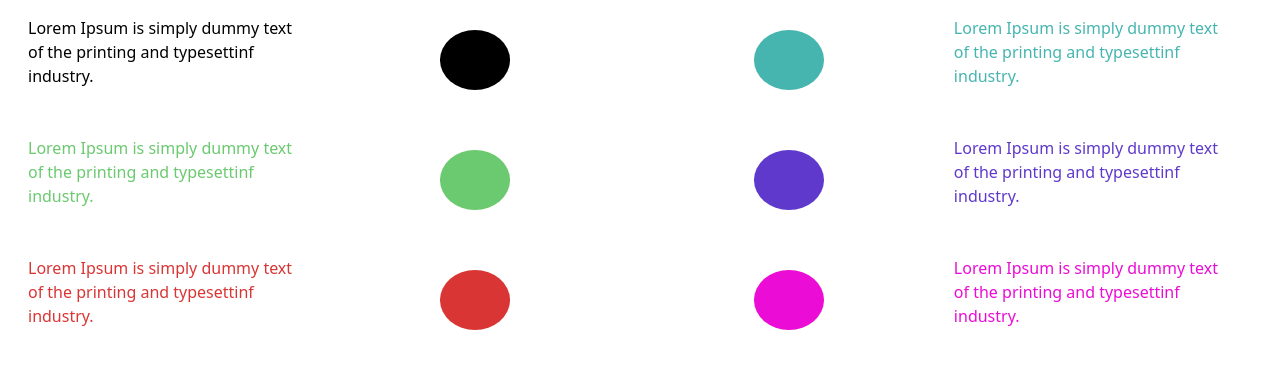
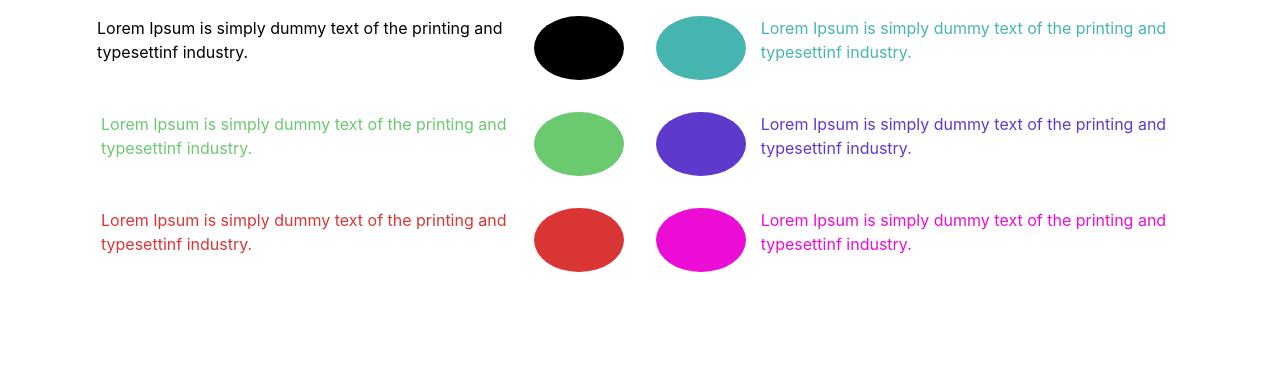
Before and after one commit to aracelyberrocal/maquetacion, a plain HTML site: page index.html in a window 1280 px wide. Drawn offline with nearby package versions, Linux system fonts and the light colour scheme.

Commit message:
otro intento

```diff
--- a/estilos.css
+++ b/estilos.css
@@ -1,6 +1,6 @@
 .circle {
-  width: 60px;
-  height: 60px;
+  width: 80%;
+  height: 100%;
 }
 .circle-1 {
   background-color: black;
--- a/index.html
+++ b/index.html
@@ -10,77 +10,66 @@ He utilizado bootstrap 5 -->
     <meta name="viewport" content="width=device-width, initial-scale=1.0">
     <title>Aracely Berrocal</title>
     <link rel="stylesheet" href="estilos.css">
-    <link href="https://cdn.jsdelivr.net/npm/bootstrap@5.0.0-beta2/dist/css/bootstrap.min.css" rel="stylesheet"
-        integrity="sha384-BmbxuPwQa2lc/FVzBcNJ7UAyJxM6wuqIj61tLrc4wSX0szH/Ev+nYRRuWlolflfl" crossorigin="anonymous">
+    <link rel="stylesheet" href="https://cdn.jsdelivr.net/npm/bootstrap@4.6.0/dist/css/bootstrap.min.css"
+        integrity="sha384-B0vP5xmATw1+K9KRQjQERJvTumQW0nPEzvF6L/Z6nronJ3oUOFUFpCjEUQouq2+l" crossorigin="anonymous">
 
 </head>
 
 <body>
-    <div class="container-fluid d-lg-flex flex-lg-row flex-lg-wrap ">
-        <div class="row p-3 d-flex align-items-center flex-lg-row-reverse  ">
-            <div class="col-3 d-flex justify-content-center col-lg-6 ">
-                <div class="circle circle-1 col-lg-3 rounded-circle">
+    <div class="container">
+        <div class="row d-flex  ">
+            <div class="col-12 p-3 d-flex justify-content-center align-items-center col-md-6 flex-md-row-reverse">
+                <div class="col-2 circle circle-1 m-1 rounded-circle col-md-2 ">
                 </div>
+                <p class=" col-10 parr-1 ">Lorem Ipsum is simply dummy text of the printing and typesettinf
+                    industry.</p>
             </div>
-            <div class="col-9 col-lg-6">
-                <p class="parr-1">Lorem Ipsum is simply dummy text of the printing and typesettinf industry.</p>
+            <div
+                class="col-12 p-3 d-flex flex-row-reverse justify-content-center align-items-center col-md-6 order-md-2">
+                <div class=" col-2 circle circle-2  rounded-circle col-md-2">
                 </div>
+                <p class="col-10 parr-2 ">Lorem Ipsum is simply dummy text of the printing and typesettinf
+                    industry.</p>
             </div>
-        <div class="row p-3 d-flex flex-row-reverse  align-items-center order-lg-2 ">
-            <div class="col-3 d-flex justify-content-center  col-lg-6 ">
-                <div class="circle circle-2 rounded-circle col-lg-3">
+            <div
+                class="col-12  p-3 d-flex justify-content-center align-items-center col-md-6 order-md-4 order-md-4 flex-md-row-reverse">
+                <div class="col-2 circle circle-3  rounded-circle col-md-2 ">
                 </div>
+                <p class=" col-10 parr-3 ">Lorem Ipsum is simply dummy text of the printing and typesettinf
+                    industry.</p>
             </div>
-            <div class="col-9  col-lg-6">
-                <p class="parr-2 ">Lorem Ipsum is simply dummy text of the printing and typesettinf industry.</p>
+            <div
+                class="col-12  p-3  d-flex flex-row-reverse justify-content-center align-items-center col-md-6 flex-md-row">
+                <div class="col-2 circle circle-4  rounded-circle col-md-2 ">
                 </div>
+                <p class="col-10 parr-4 ">Lorem Ipsum is simply dummy text of the printing and typesettinf
+                    industry.</p>
             </div>
-        <div class=" row p-3 d-flex align-items-center order-lg-4 flex-lg-row-reverse">
-            <div class="col-3 d-flex justify-content-center col-lg-6">
-                <div class="circle circle-3  rounded-circle col-lg-3">
+            <div class="col-12  p-3 d-flex justify-content-center align-items-center col-md-6 order-md-3">
+                <div class="col-2 circle circle-5  rounded-circle col-md-2">
                 </div>
+                <p class=" col-10 parr-5 ">Lorem Ipsum is simply dummy text of the printing and typesettinf
+                    industry.</p>
             </div>
-            <div class="col-9 col-lg-6">
-                <p class="parr-3">Lorem Ipsum is simply dummy text of the printing and typesettinf industry.</p>
+            <div
+                class="col-12  p-3 d-flex flex-row-reverse justify-content-center align-items-center col-md-6 order-md-5 flex-md-row">
+                <div class="col-2 circle circle-6  rounded-circle col-md-2">
                 </div>
-        </div>
-        <div class="row p-3 d-flex flex-row-reverse align-items-center flex-lg-row">
-            <div class="col-3 d-flex justify-content-center col-lg-6">
-                <div class="circle circle-4 rounded-circle col-lg-3">
-                </div>
-            </div>
-            <div class="col-9 col-lg-6">
-                <p class="parr-4">Lorem Ipsum is simply dummy text of the printing and typesettinf industry.</p>
-            </div>
-        </div>
-        <div class="row p-3 d-flex align-items-center order-lg-3 ">
-            <div class="col-3 d-flex justify-content-center col-lg-6">
-                <div class="circle circle-5 rounded-circle col-lg-3">
-                </div>
-            </div>
-            <div class="col-9 col-lg-6">
-                <p class="parr-5">Lorem Ipsum is simply dummy text of the printing and typesettinf industry.
-                </p>
-            </div>
-        </div>
-        <div class="row p-3 d-flex flex-row-reverse align-items-center order-lg-5 flex-lg-row ">
-            <div class="col-3 d-flex justify-content-center col-lg-6">
-                <div class="circle circle-6  rounded-circle col-lg-3">
-                </div>
-            </div>
-            <div class="col-9 col-lg-6">
-                <p class="parr-6 col-lg-12">Lorem Ipsum is simply dummy text of the printing and typesettinf industry.
-                </p>
-            </div>
-        </div>
+                <p class="col-10 parr-6 ">Lorem Ipsum is simply dummy text of the printing and typesettinf
+                    industry.</p>
             </div>
 
+        </div>
 
-
-
-    <script src=" https://cdn.jsdelivr.net/npm/bootstrap@5.0.0-beta2/dist/js/bootstrap.bundle.min.js"
-        integrity="sha384-b5kHyXgcpbZJO/tY9Ul7kGkf1S0CWuKcCD38l8YkeH8z8QjE0GmW1gYU5S9FOnJ0" crossorigin="anonymous">
-        </script>
+        <script src="https://code.jquery.com/jquery-3.5.1.slim.min.js"
+            integrity="sha384-DfXdz2htPH0lsSSs5nCTpuj/zy4C+OGpamoFVy38MVBnE+IbbVYUew+OrCXaRkfj"
+            crossorigin="anonymous"></script>
+        <script src="https://cdn.jsdelivr.net/npm/popper.js@1.16.1/dist/umd/popper.min.js"
+            integrity="sha384-9/reFTGAW83EW2RDu2S0VKaIzap3H66lZH81PoYlFhbGU+6BZp6G7niu735Sk7lN"
+            crossorigin="anonymous"></script>
+        <script src="https://cdn.jsdelivr.net/npm/bootstrap@4.6.0/dist/js/bootstrap.min.js"
+            integrity="sha384-+YQ4JLhjyBLPDQt//I+STsc9iw4uQqACwlvpslubQzn4u2UU2UFM80nGisd026JF"
+            crossorigin="anonymous"></script>
 </body>
 
 </html>
--- /dev/null
+++ b/segundointento/estilos.css
@@ -0,0 +1,40 @@
+.circle {
+  width: 80%;
+  height: 100%;
+}
+.circle-1 {
+  background-color: black;
+}
+.circle-2 {
+  background-color: #6bc96f;
+}
+.circle-3 {
+  background-color: #da3535;
+}
+.circle-4 {
+  background-color: #46b5af;
+}
+.circle-5 {
+  background-color: #5f39cb;
+}
+.circle-6 {
+  background-color: #eb0cd5;
+}
+.parr-1 {
+  color: black;
+}
+.parr-2 {
+  color: #6bc96f;
+}
+.parr-3 {
+  color: #da3535;
+}
+.parr-4 {
+  color: #46b5af;
+}
+.parr-5 {
+  color: #5f39cb;
+}
+.parr-6 {
+  color: #eb0cd5;
+}
```
Also changed, not shown: segundointento/index.html (added, +75 -0 lines). Lines whose indentation alone changed are shown as unchanged.
